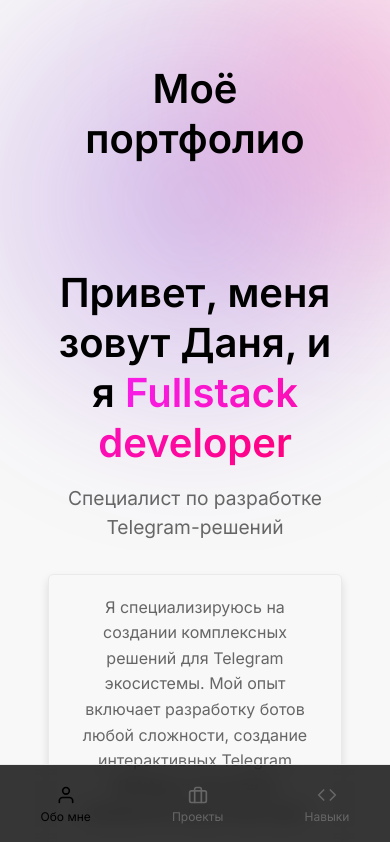
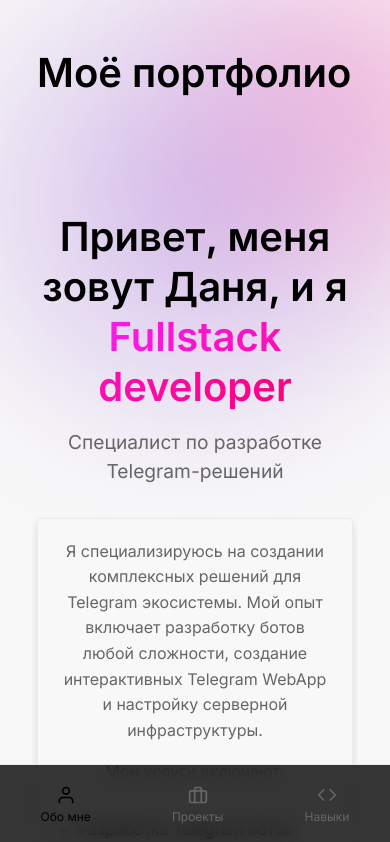
Before and after one commit to ananasDDA/ResumeAppBot, a React (Vite) app: page / in a window 390 px wide. Shown: the top 842 px of the page. Built offline with nearby package versions, Linux system fonts and the light colour scheme; some icons are missing.

Commit message:
phone fix 10

```diff
--- a/src/App.css
+++ b/src/App.css
@@ -34,7 +34,10 @@
 }
 
 .card {
-  padding: 2em;
+  width: 100%;
+  padding: 15px;
+  border-radius: 12px;
+  margin-bottom: 15px;
 }
 
 .read-the-docs {
@@ -43,13 +46,11 @@
 
 /* Основные стили в стиле Geist UI */
 .app-container {
-  width: 100%;
-  max-width: 800px;
+  max-width: 100%;
+  padding: 0 10px;
   margin: 0 auto;
-  padding: 16px;
-  box-sizing: border-box;
+  min-height: 100vh;
   position: relative;
-  min-height: 100vh;
   overflow-x: hidden;
 }
 
@@ -103,6 +104,7 @@
 
 .app-content {
   margin-bottom: 80px; /* Оставляем место для навигации */
+  padding: 10px 0;
 }
 
 /* Навигация */
@@ -421,17 +423,30 @@
 }
 
 /* Медиа-запросы для адаптивности */
-@media (min-width: 768px) {
-  .projects-grid {
-    grid-template-columns: 1fr 1fr;
+@media (max-width: 480px) {
+  .app-container {
+    padding: 0 5px;
   }
 
-  .skills-container {
-    grid-template-columns: 1fr 1fr;
+  .card {
+    padding: 12px;
   }
 
-  .info-links {
-    grid-template-columns: 1fr 1fr;
+  .app-content {
+    padding: 10px 0;
+  }
+}
+
+@media (min-width: 481px) and (max-width: 768px) {
+  .app-container {
+    padding: 0 10px;
+  }
+}
+
+@media (min-width: 769px) {
+  .app-container {
+    max-width: 800px;
+    padding: 0 20px;
   }
 }
 
```
